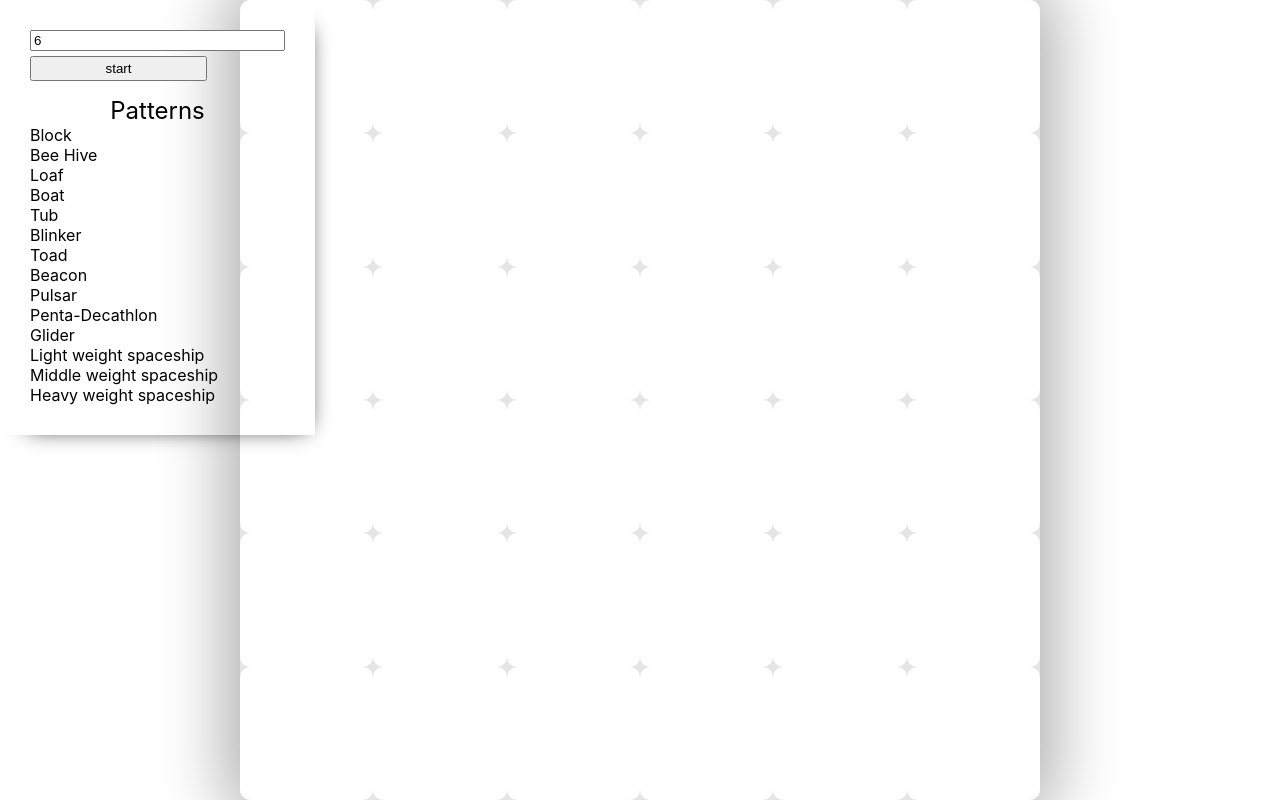
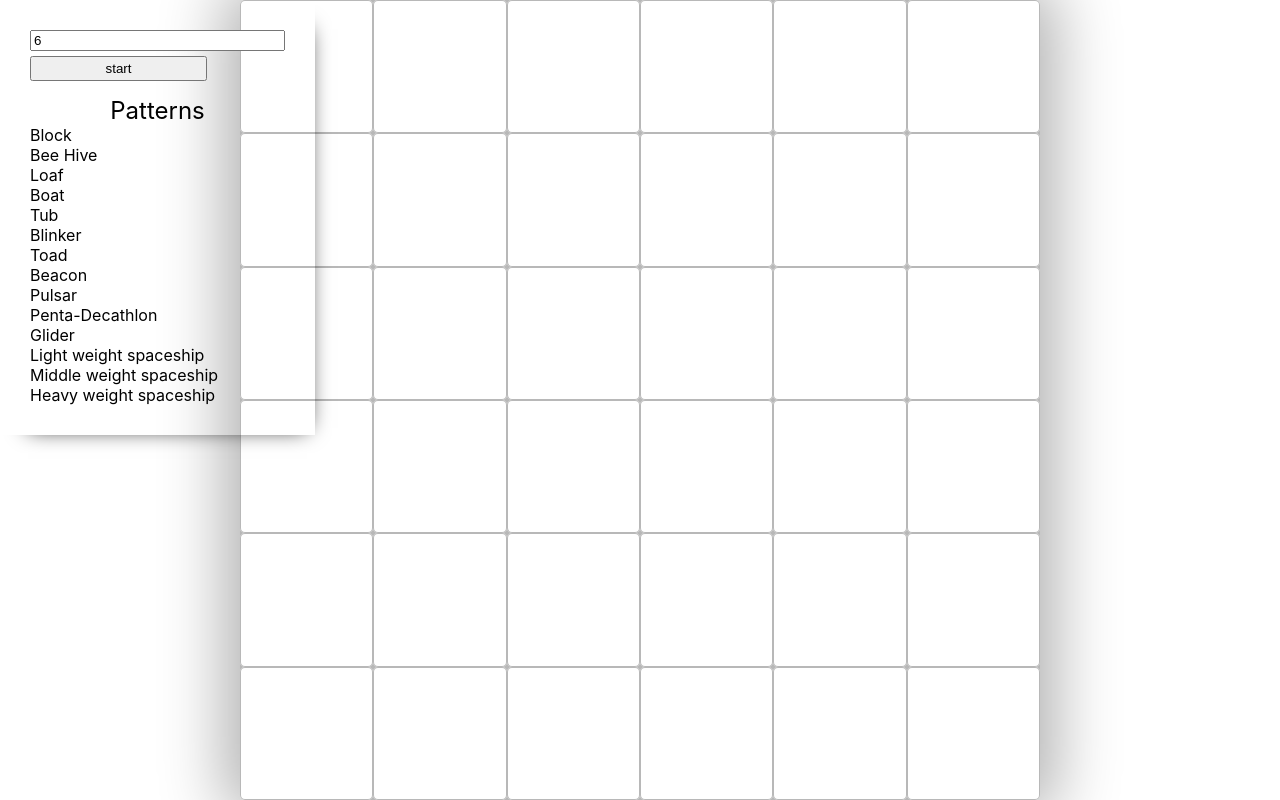
Before and after one commit to mohbens/game-of-life_jeu-de-la-vie, a React (Create React App) app: page / in a window 1280 px wide. Built offline with nearby package versions, Linux system fonts and the light colour scheme.

Commit message:
fixing the hover !

```diff
--- a/src/components/Home/Index.jsx
+++ b/src/components/Home/Index.jsx
@@ -60,7 +60,7 @@ function Home() {
         let style = box === 0 ? "white" : "black"
         gridlines.push(
           <div
-            className="element  "
+            className={"element " + style}
             style={{backgroundColor: style, height: height}}
             onClick={() => liveOrDie(i, j)}
           ></div>
--- a/src/components/Home/style.scss
+++ b/src/components/Home/style.scss
@@ -53,7 +53,7 @@
   position: absolute;
   justify-content: center;
   align-items: center;
-  background-color: rgb(230, 228, 228);
+  background-color: rgb(184, 184, 184);
   left: 0;
   right: 0;
   top: 0;
@@ -71,8 +71,13 @@
   height: 100%;
 }
 .element {
-  border-radius: 10px;
+  border-radius: 5px;
+  // padding: 5px;
+  // border: 1px solid rgb(180, 180, 180);
+  box-shadow: inset 0px 0px 0px 1px rgb(184, 184, 184);
 }
-.element:hover {
-  background-color: rgb(11, 224, 3);
+.white:hover {
+  // -webkit-box-shadow: inset 0px 0px 0px 10px rgb(124, 124, 124);
+  // -moz-box-shadow: inset 0px 0px 0px 10px #f00;
+  box-shadow: inset 0px 0px 0px 5px rgb(184, 184, 184);
 }
```
